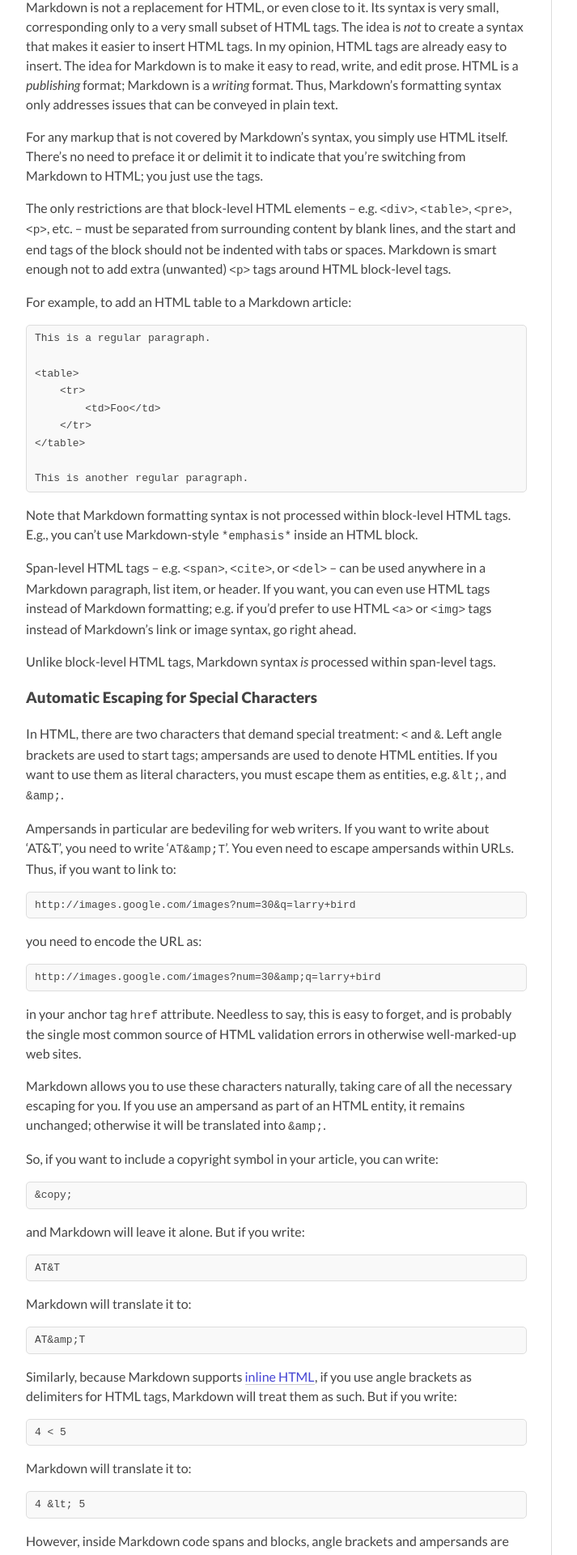
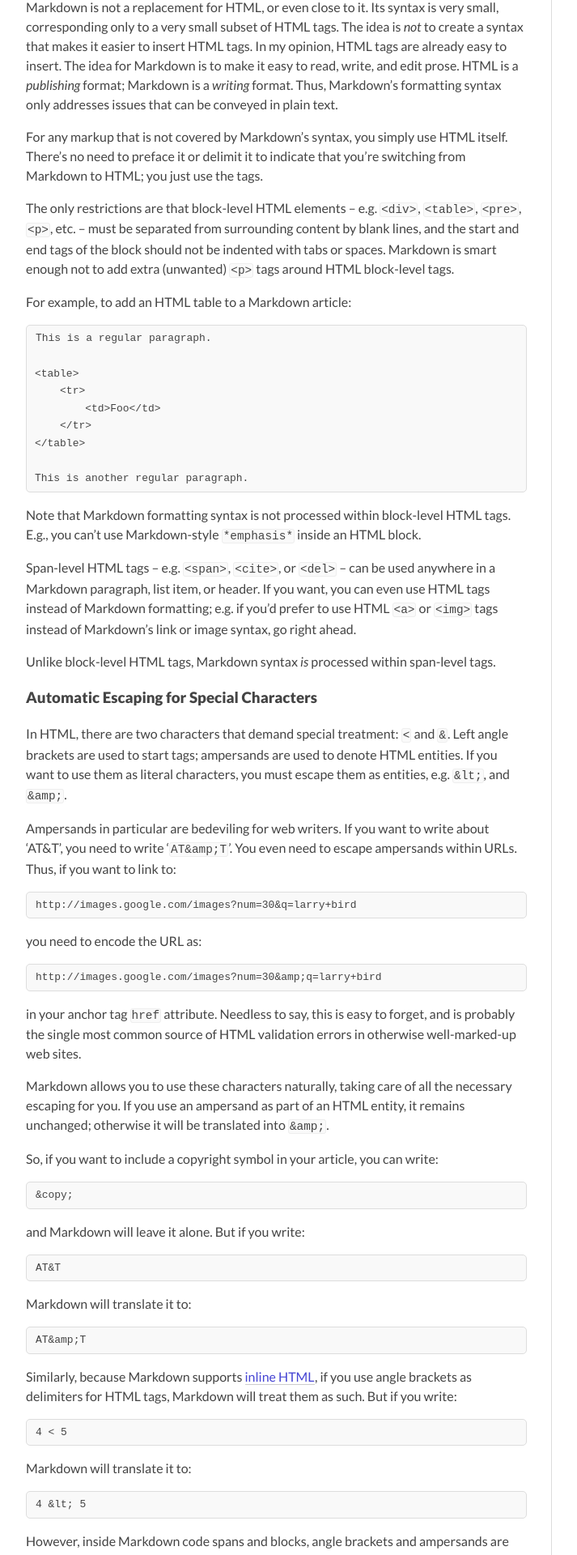
Before and after one commit to natansh/natansh.github.com, a Jekyll site: the page built from markdown.md, in a window 1280 px wide. Shown: the part 1578-3498 px from the top of the page at 81% size, without its empty margins (158-871 px from the left). Built offline with Jekyll 4.4.1, drawn with Linux system fonts in a browser that asks for light colours.

Commit message:
Added borders around inline code

```diff
--- a/css/style.css
+++ b/css/style.css
@@ -91,6 +91,14 @@ mark { background: #ff0; color: #000; font-style: italic; font-weight: bold; }
 
 /* Redeclare monospace font family: h5bp.com/j */
 pre, code, kbd, samp { font-family: monospace, serif; _font-family: 'courier new', monospace; font-size: 0.9em; }
+
+code { border: 1px solid #EEE; background: #FAFAFA; border-radius: 3px; padding-left: 1px; padding-right: 1px; }
+
+pre code {
+  border-style: none;
+  background: none;
+  padding: none;
+}
 
 /* Improve readability of pre-formatted text in all browsers */
 pre { white-space: pre; white-space: pre-wrap; word-wrap: break-word; }
```
